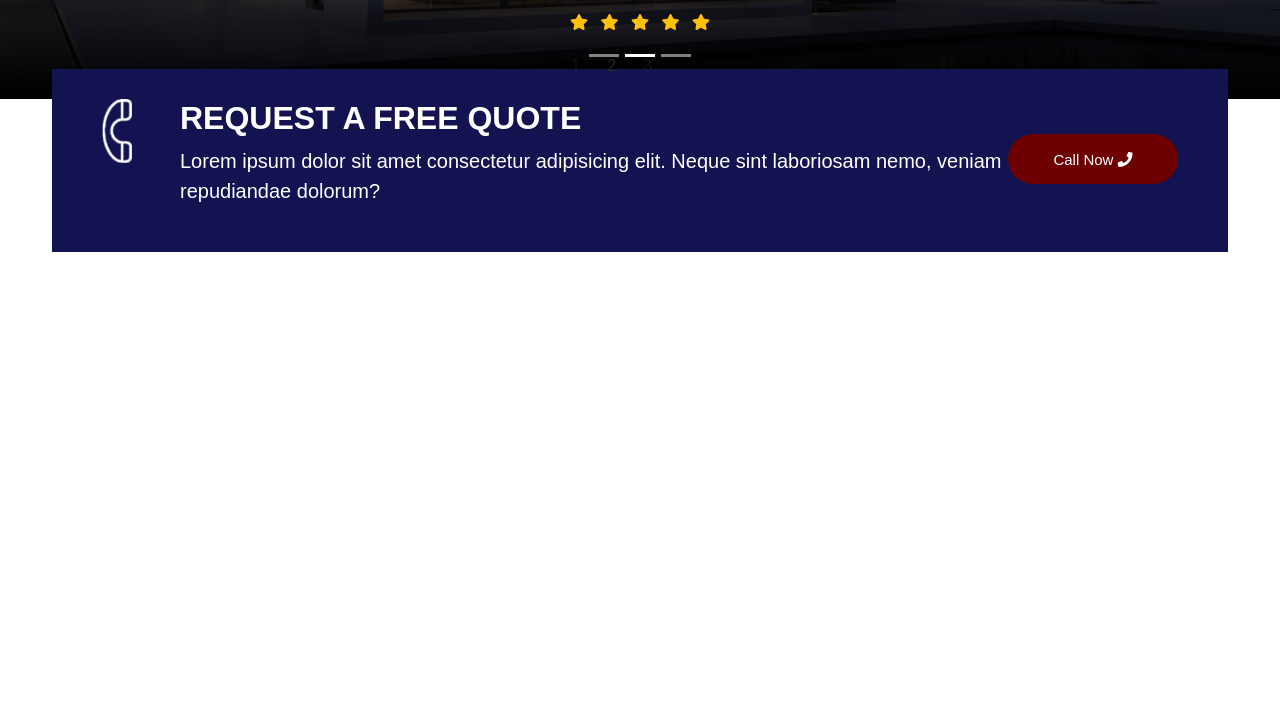
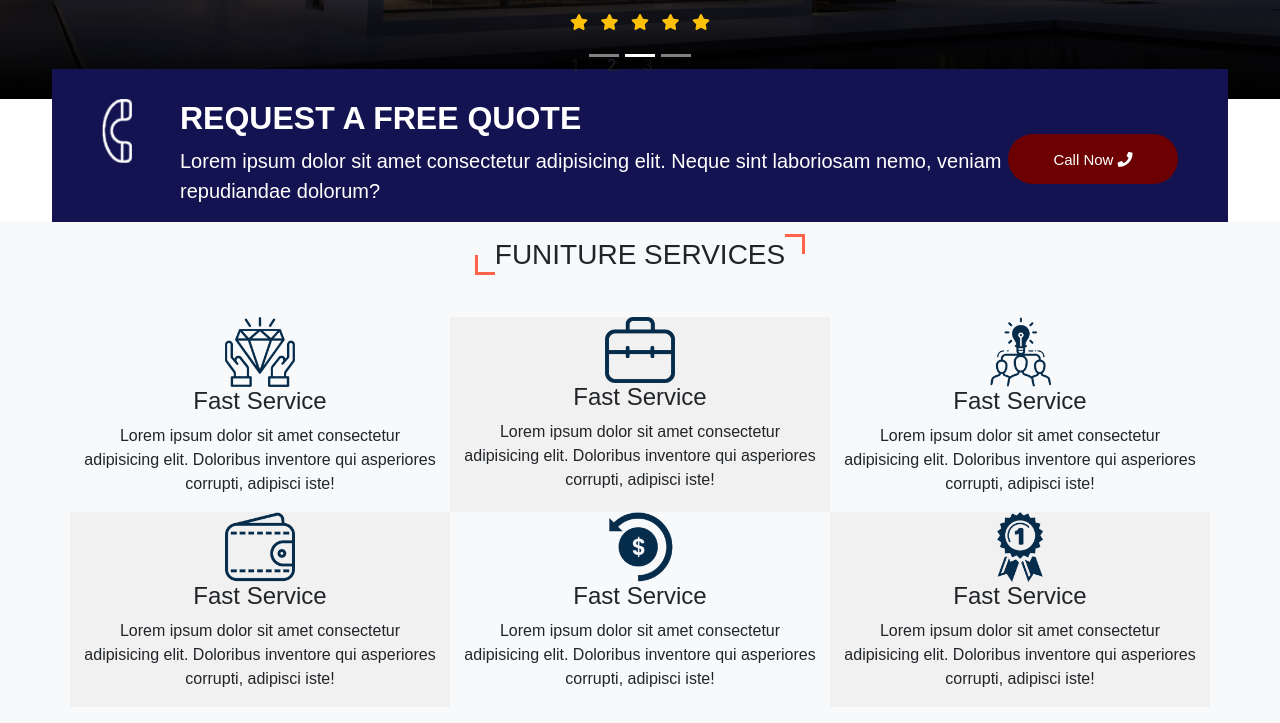
Before and after one commit to its-aprilleon/landingpage, a plain HTML site: page index.html in a window 1280 px wide. Shown: the part 3595-4318 px from the top of the page. Before the commit the page ends 3847 px from the top, so only its background shows below. Drawn offline with Linux system fonts and the light colour scheme.

Commit message:
completed furniture session

```diff
--- a/css/style.css
+++ b/css/style.css
@@ -417,5 +417,14 @@ ul.clientlists img {
     transform: translateY(0);
     box-shadow: -3px 3px 3px #444;
 }
+/* End Quotation Session */
 
-/* End Quotation Session */
+/* Start Furniture Session */
+.furicons img {
+    width: 70px;
+}
+
+.furicons div:nth-of-type(even) {
+    background-color: #f1f1f1;
+}
+/* End Furniture Session */
--- a/index.html
+++ b/index.html
@@ -26,9 +26,7 @@
 
     <body>
         <!-- Start Back to Top -->
-
         <div></div>
-
         <!-- End Back to Top -->
 
         <!-- Start Header Session -->
@@ -426,7 +424,56 @@
         <!-- End Quotation Session -->
 
         <!-- Start Furniture Session -->
-        <section></section>
+        <section class="bg-light text-center py-3">
+            <div class="container">
+                <!-- start title -->
+                <div class="text-center mb-3">
+                    <div class="col">
+                        <h3 class="titles">Funiture Services</h3>
+                        <p class="text-light lead">Lorem ipsum dolor sit amet consectetur adipisicing elit. Quos, necessitatibus!</p>
+                    </div>
+                </div>
+                <!-- end title -->
+
+                <div class="row furicons">
+                    <div class="col-md-4">
+                        <img src="./assets/img/icon/services1.png" alt="services1" />
+                        <h4>Fast Service</h4>
+                        <p>Lorem ipsum dolor sit amet consectetur adipisicing elit. Doloribus inventore qui asperiores corrupti, adipisci iste!</p>
+                    </div>
+
+                    <div class="col-md-4">
+                        <img src="./assets/img/icon/services2.png" alt="services2" />
+                        <h4>Fast Service</h4>
+                        <p>Lorem ipsum dolor sit amet consectetur adipisicing elit. Doloribus inventore qui asperiores corrupti, adipisci iste!</p>
+                    </div>
+
+                    <div class="col-md-4">
+                        <img src="./assets/img/icon/services3.png" alt="services3" />
+                        <h4>Fast Service</h4>
+                        <p>Lorem ipsum dolor sit amet consectetur adipisicing elit. Doloribus inventore qui asperiores corrupti, adipisci iste!</p>
+                    </div>
+
+                    <div class="col-md-4">
+                        <img src="./assets/img/icon/services4.png" alt="services4" />
+                        <h4>Fast Service</h4>
+                        <p>Lorem ipsum dolor sit amet consectetur adipisicing elit. Doloribus inventore qui asperiores corrupti, adipisci iste!</p>
+                    </div>
+
+                    <div class="col-md-4">
+                        <img src="./assets/img/icon/services5.png" alt="services5" />
+                        <h4>Fast Service</h4>
+                        <p>Lorem ipsum dolor sit amet consectetur adipisicing elit. Doloribus inventore qui asperiores corrupti, adipisci iste!</p>
+                    </div>
+
+                    <div class="col-md-4">
+                        <img src="./assets/img/icon/services6.png" alt="services6" />
+                        <h4>Fast Service</h4>
+                        <p>Lorem ipsum dolor sit amet consectetur adipisicing elit. Doloribus inventore qui asperiores corrupti, adipisci iste!</p>
+                    </div>
+                </div>
+            </div>
+        </section>
         <!-- End Furniture Session -->
 
         <!-- Start Contact Session -->
```
